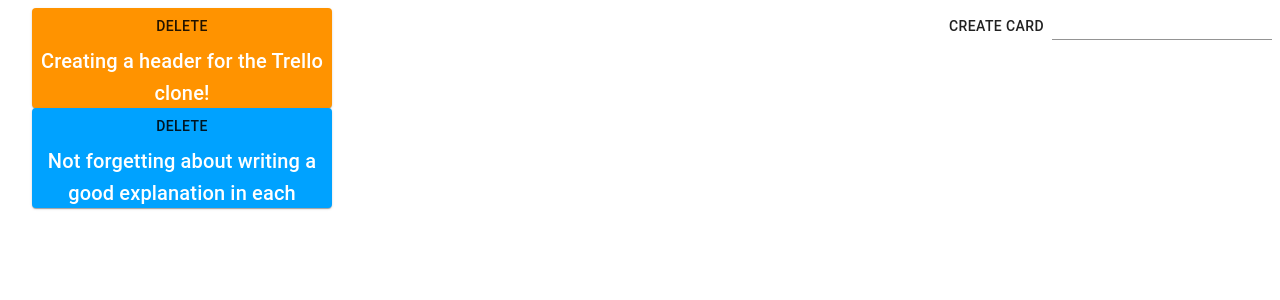
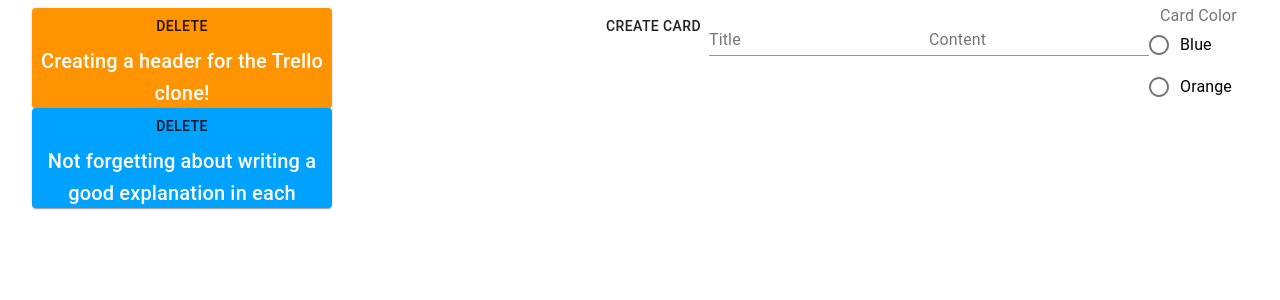
Before and after one commit to SortedIvan/DigitBiscuit, a React (Create React App) app in the folder digitbiscuit/: page / in a window 1280 px wide. Shown: the top 300 px of the page. Built offline with nearby package versions, Linux system fonts and the light colour scheme.

Commit message:
Working on card colors and card deletion

```diff
--- a/digitbiscuit/src/components/App.js
+++ b/digitbiscuit/src/components/App.js
@@ -10,6 +10,14 @@ function App() {
       setCards(prevItems => [...prevItems, {card}]);
       console.log(cards)
   }
+
+  function deleteCard(id){
+    const newCards = [...cards];
+    const index = newCards.indexOf(id);
+    newCards.splice(index, 1);
+    setCards(newCards);
+}
+
   console.log(cards)
 
   return (
@@ -18,7 +26,7 @@ function App() {
         <Digitcard text="Creating a header for the Trello clone!" bgColor="#FF9300" />
         <Digitcard text="Not forgetting about writing a good explanation in each commit!" bgColor="#00A2FF" />
         {cards.map((card) => (
-          <Digitcard key = {card.card} text = {card.card} bgColor ="#FF9300"/>
+          <Digitcard onDelete = {deleteCard} key = {card.card.title} text = {card.card.text} title = {card.card.title}bgColor ="#FF9300"/>
           ))}
       </div>
       <div>
--- a/digitbiscuit/src/components/digitcard/Digitcard.js
+++ b/digitbiscuit/src/components/digitcard/Digitcard.js
@@ -2,7 +2,7 @@ import { Card, Button, Typography } from "@material-ui/core";
 import Draggable from "react-draggable";
 import { Container } from "@material-ui/core";
 
-const Digitcard = ({ text, bgColor }) => {
+const Digitcard = ({ text, bgColor,title, onDelete }) => {
 
 
     return (
@@ -11,8 +11,9 @@ const Digitcard = ({ text, bgColor }) => {
         <Card
           style={{ width: "300px", backgroundColor: bgColor, height : "100px", color: "#ffffff"}}
         >
-          <Button variant="text">Delete</Button>
+          <Button onClick = {onDelete} variant="text">Delete</Button>
           <Typography variant="h6">{text}</Typography>
+          <Typography variant="h9">{title}</Typography>
         </Card>
       </Draggable>
       </Container>
--- a/digitbiscuit/src/components/header/Header.js
+++ b/digitbiscuit/src/components/header/Header.js
@@ -1,24 +1,54 @@
 import { Button, TextField } from '@material-ui/core';
 import React from 'react';
-
+import Container from '@material-ui/core/Container';
+import { FormControl, FormLabel } from '@material-ui/core';
+import { RadioGroup } from '@material-ui/core';
+import { FormControlLabel } from '@material-ui/core';
+import { Radio } from '@material-ui/core';
 
 const Header = (props) => {
 
     const [text, setText] = React.useState("");
+    const [title, setTitle] = React.useState("");
+    const [color, setColor] = React.useState("");
+
+    function ChangeColor(event){
+        setColor(event.target.color);
+    }
 
     function changeText(event){
         setText(event.target.value)
     }
+    function changeTitle(event){
+        setTitle(event.target.value)
+    }
 
     function createCard(){
-        props.changeCard(text)
+        const card = {text : text, title : title, bgColor : color}
+        // props.changeCard(text, title)
+        props.changeCard(card)
     }
 
     return (
+        <Container sx={{ py: 10 }} maxWidth="md">
         <div>
         <Button onClick={createCard}>Create card</Button>
-        <TextField onChange={changeText}></TextField>
+        <TextField id="outlined-basic" label="Title" onChange={changeText}></TextField>
+        <TextField id="outlined-basic" label="Content" onChange={changeTitle}></TextField>
+        <FormControl>
+        <FormLabel id="demo-controlled-radio-buttons-group">Card Color</FormLabel>
+            <RadioGroup
+                aria-labelledby="demo-controlled-radio-buttons-group"
+                name="controlled-radio-buttons-group"
+                value={color ? color: ""}
+                onChange={ChangeColor}
+            >
+            <FormControlLabel value="#FF9300" control={<Radio />} label="Blue" />
+            <FormControlLabel value="#00A2FF" control={<Radio />} label="Orange" />
+        </RadioGroup>
+        </FormControl>
         </div>
+        </Container>
     );
   };
 
```
